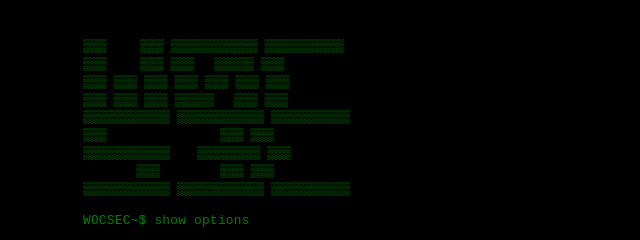
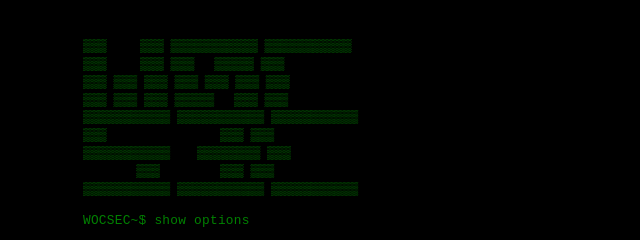
Before and after one commit to wocsec/wocsec.com, a plain HTML site: page index.html in a window 1280 px wide. Shown: the top 240 px of the page, 237-877 px from the left. Drawn offline with Linux system fonts and the light colour scheme.

Commit message:
Update index.html

```diff
--- a/index.html
+++ b/index.html
@@ -14,15 +14,15 @@
 <body>
 	<div id="content" name="top">
 <pre>
-&#9618;&#9618;&#9618;&#8194;&#8194;&#8194;&#8194;&#8194;&#9618;&#9618;&#9618;&#8194;&#9618;&#9618;&#9618;&#9618;&#9618;&#9618;&#9618;&#9618;&#9618;&#9618;&#9618;&#8194;&#9618;&#9618;&#9618;&#9618;&#9618;&#9618;&#9618;&#9618;&#9618;&#9618;
+&#9618;&#9618;&#9618;&#8194;&#8194;&#8194;&#8194;&#8194;&#9618;&#9618;&#9618;&#8194;&#9618;&#9618;&#9618;&#9618;&#9618;&#9618;&#9618;&#9618;&#9618;&#9618;&#9618;&#8194;&#9618;&#9618;&#9618;&#9618;&#9618;&#9618;&#9618;&#9618;&#9618;&#9618;&#9618;
 &#9618;&#9618;&#9618;&#8194;&#8194;&#8194;&#8194;&#8194;&#9618;&#9618;&#9618;&#8194;&#9618;&#9618;&#9618;&#8194;&#8194;&#8194;&#9618;&#9618;&#9618;&#9618;&#9618;&#8194;&#9618;&#9618;&#9618;
 &#9618;&#9618;&#9618;&#8194;&#9618;&#9618;&#9618;&#8194;&#9618;&#9618;&#9618;&#8194;&#9618;&#9618;&#9618;&#8194;&#9618;&#9618;&#9618;&#8194;&#9618;&#9618;&#9618;&#8194;&#9618;&#9618;&#9618;
 &#9618;&#9618;&#9618;&#8194;&#9618;&#9618;&#9618;&#8194;&#9618;&#9618;&#9618;&#8194;&#9618;&#9618;&#9618;&#9618;&#9618;&#8194;&#8194;&#8194;&#9618;&#9618;&#9618;&#8194;&#9618;&#9618;&#9618;
-&#9618;&#9618;&#9618;&#9618;&#9618;&#9618;&#9618;&#9618;&#9618;&#9618;&#9618;&#8194;&#9618;&#9618;&#9618;&#9618;&#9618;&#9618;&#9618;&#9618;&#9618;&#9618;&#9618;&#8194;&#9618;&#9618;&#9618;&#9618;&#9618;&#9618;&#9618;&#9618;&#9618;&#9618;
+&#9618;&#9618;&#9618;&#9618;&#9618;&#9618;&#9618;&#9618;&#9618;&#9618;&#9618;&#8194;&#9618;&#9618;&#9618;&#9618;&#9618;&#9618;&#9618;&#9618;&#9618;&#9618;&#9618;&#8194;&#9618;&#9618;&#9618;&#9618;&#9618;&#9618;&#9618;&#9618;&#9618;&#9618;&#9618;
 &#9618;&#9618;&#9618;&#8194;&#8194;&#8194;&#8194;&#8194;&#8194;&#8194;&#8194;&#8194;&#8194;&#8194;&#8194;&#8194;&#8194;&#8194;&#8194;&#8194;&#9618;&#9618;&#9618;&#8194;&#9618;&#9618;&#9618;
 &#9618;&#9618;&#9618;&#9618;&#9618;&#9618;&#9618;&#9618;&#9618;&#9618;&#9618;&#8194;&#8194;&#8194;&#8194;&#9618;&#9618;&#9618;&#9618;&#9618;&#9618;&#9618;&#9618;&#8194;&#9618;&#9618;&#9618;
 &#8194;&#8194;&#8194;&#8194;&#8194;&#8194;&#8194;&#8194;&#9618;&#9618;&#9618;&#8194;&#8194;&#8194;&#8194;&#8194;&#8194;&#8194;&#8194;&#8194;&#9618;&#9618;&#9618;&#8194;&#9618;&#9618;&#9618;
-&#9618;&#9618;&#9618;&#9618;&#9618;&#9618;&#9618;&#9618;&#9618;&#9618;&#9618;&#8194;&#9618;&#9618;&#9618;&#9618;&#9618;&#9618;&#9618;&#9618;&#9618;&#9618;&#9618;&#8194;&#9618;&#9618;&#9618;&#9618;&#9618;&#9618;&#9618;&#9618;&#9618;&#9618;
+&#9618;&#9618;&#9618;&#9618;&#9618;&#9618;&#9618;&#9618;&#9618;&#9618;&#9618;&#8194;&#9618;&#9618;&#9618;&#9618;&#9618;&#9618;&#9618;&#9618;&#9618;&#9618;&#9618;&#8194;&#9618;&#9618;&#9618;&#9618;&#9618;&#9618;&#9618;&#9618;&#9618;&#9618;&#9618;
 </pre>
 	<p>WOCSEC~$ show options</p>
 		<ul class="link-box">
```
